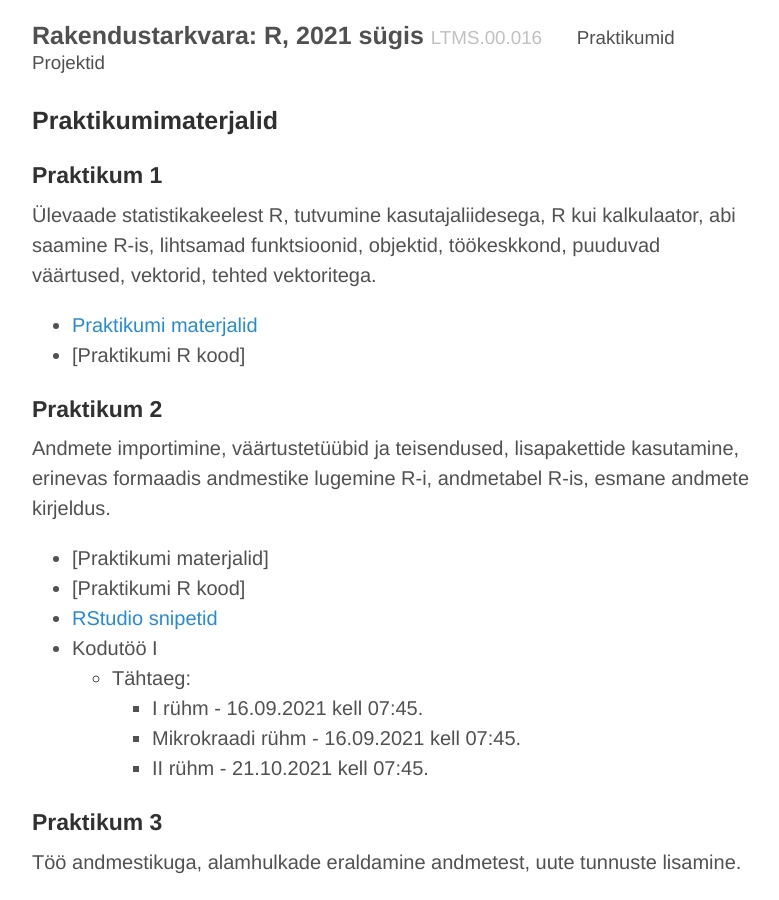
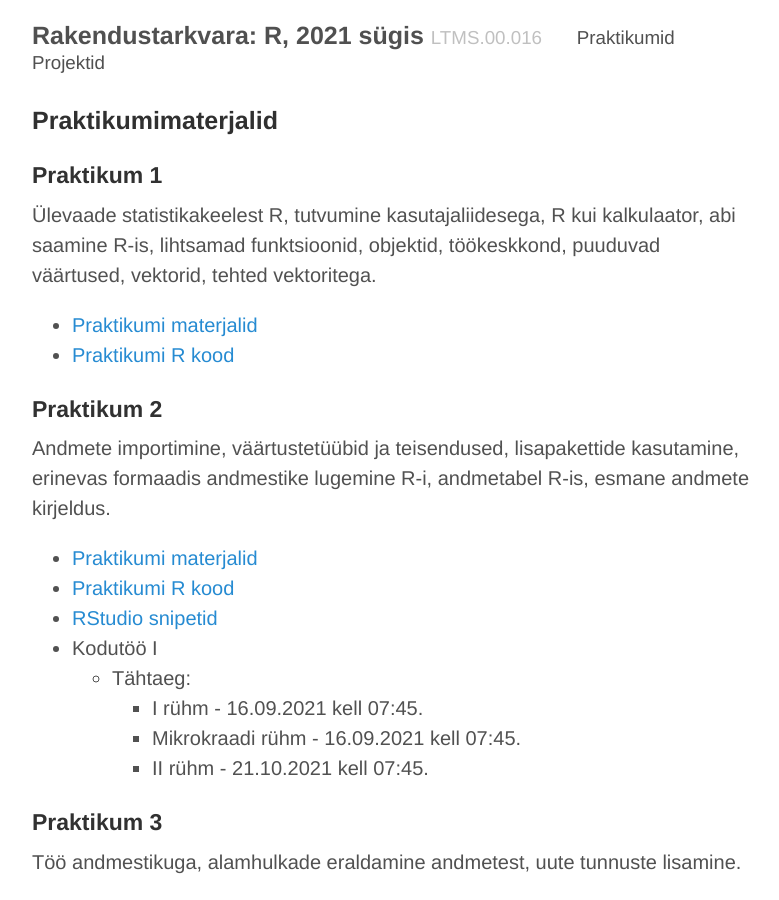
Before and after one commit to Rkursus/2021, a Jekyll site: the page built from praktikumid.md, in a window 1280 px wide and 900 px high. Shown: the whole window, without its empty margins (248-1027 px from the left). Built offline with Jekyll 4.4.1, drawn with Linux system fonts in a browser that asks for light colours.

```diff
--- a/praktikumid.md
+++ b/praktikumid.md
@@ -10,7 +10,7 @@ title: Praktikumimaterjalid
 Ülevaade statistikakeelest R, tutvumine kasutajaliidesega, R kui kalkulaator, abi saamine R-is, lihtsamad funktsioonid, objektid, töökeskkond, puuduvad väärtused, vektorid, tehted vektoritega.
 
 * [Praktikumi materjalid](praktikum1)
-* [Praktikumi R kood]<!--(https://github.com/Rkursus/2021/raw/master/_praktikum1/praktikum1_kood.R)-->
+* [Praktikumi R kood](https://github.com/Rkursus/2021/raw/master/_praktikum1/praktikum1_kood.R)
 
 
 ## Praktikum 2
@@ -18,8 +18,8 @@ title: Praktikumimaterjalid
 
 Andmete importimine, väärtustetüübid ja teisendused, lisapakettide kasutamine, erinevas formaadis andmestike lugemine R-i, andmetabel R-is, esmane andmete kirjeldus.
 
-* [Praktikumi materjalid]<!--(praktikum2)-->
-* [Praktikumi R kood]<!--(https://github.com/Rkursus/2021/raw/master/_praktikum2/praktikum2_kood.R)-->
+* [Praktikumi materjalid](praktikum2)
+* [Praktikumi R kood](https://github.com/Rkursus/2021/raw/master/_praktikum2/praktikum2_kood.R)
 * [RStudio snipetid](https://github.com/Rkursus/2021/raw/master/RStudio_snippetid.txt)
 * Kodutöö I <!-- [Kodutöö](praktikum2_kodutoo.md)-->
     * Tähtaeg:
```
